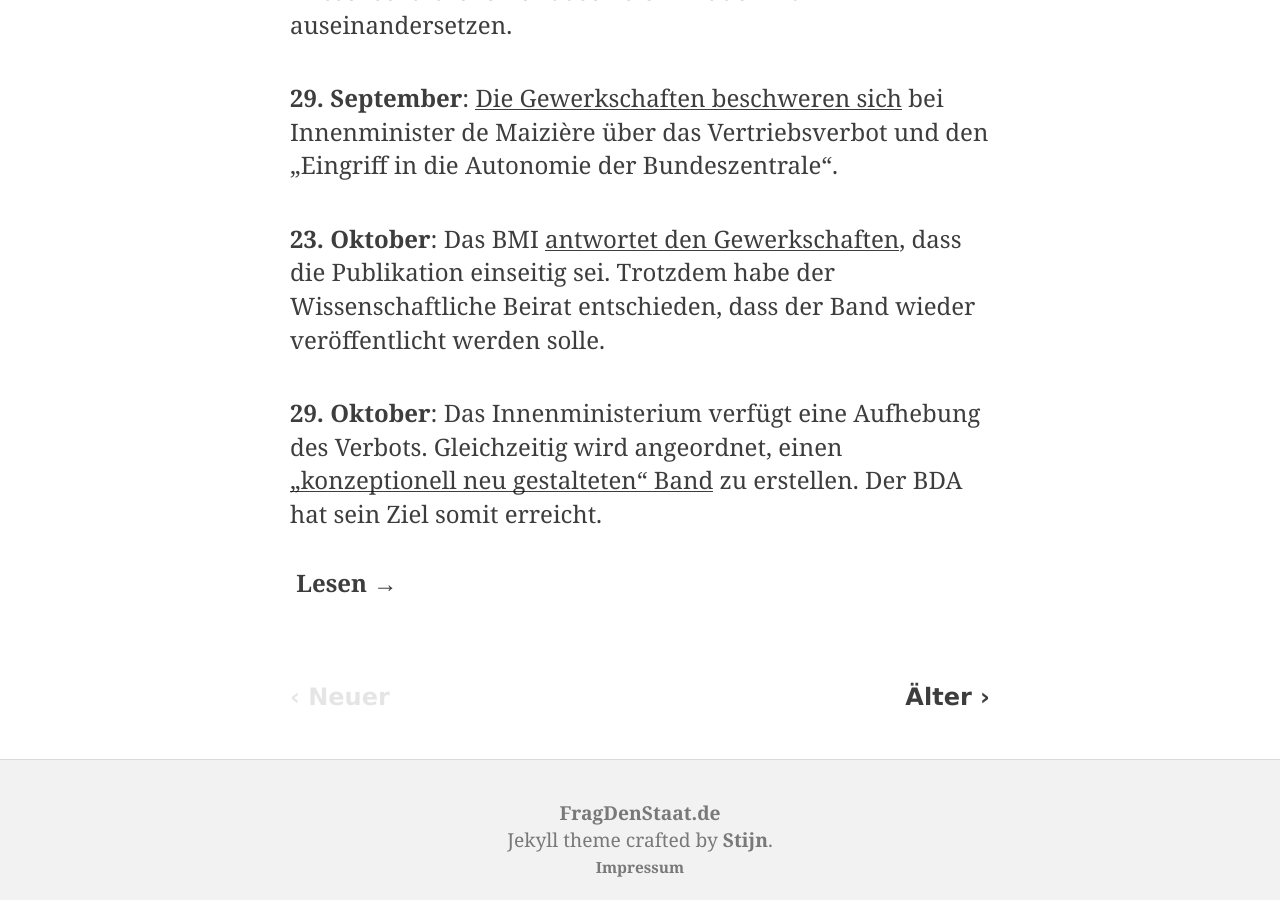
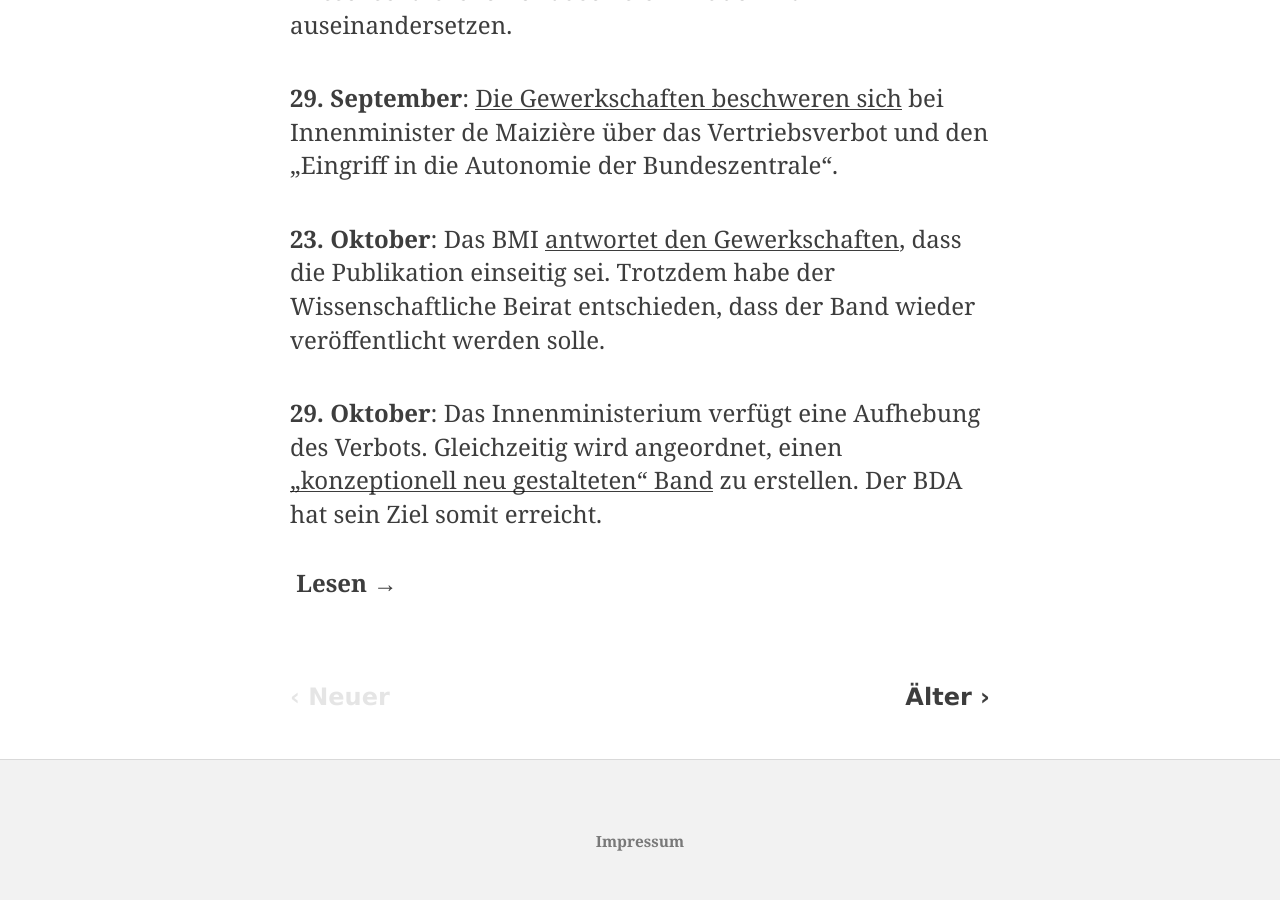
Before and after one commit to okfde/blog.fragdenstaat.de, a Jekyll site: the page built from index.html, in a window 1280 px wide and 900 px high, scrolled down 9620 px. Built offline with Jekyll 4.4.1, drawn with Linux system fonts in a browser that asks for light colours; the list of posts is cut into pages by our own code.

Commit message:
footer poliert

```diff
--- a/_config.yml
+++ b/_config.yml
@@ -37,7 +37,7 @@ lang: de
 show-subtitle: true
 display-social-icons: true
 
-footer-text: <strong><a href="https://fragdenstaat.de/">FragDenStaat.de</a></strong><br/> Jekyll theme crafted by <a href="http://steinvc.github.io/holo-alfa/">Stijn</a>.
+footer-text: <strong><a href="https://fragdenstaat.de/">FragDenStaat.de</a></strong><br/>
 
 # Preferrably 64px in height. Leave empty = disbale.
 logo-image: /img/blog_header.png
--- a/_includes/footer.html
+++ b/_includes/footer.html
@@ -1,7 +1,7 @@
 <footer>
   <div class="inner">
     <p>
-      {{ site.footer-text }}
+      {{ site.footer}}
       <br/>
       <small>
         <a href="https://fragdenstaat.de/hilfe/ueber/#impressum">Impressum</a>
```
